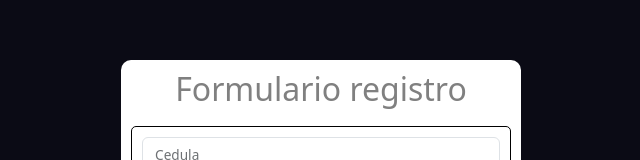
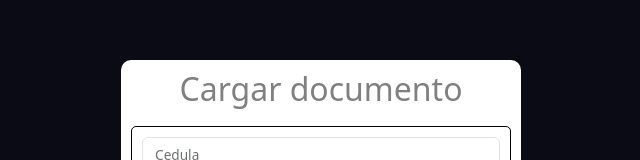
Before and after one commit to diegosagreda/registrodocumetos, a plain HTML site: page index.html in a window 1280 px wide. Shown: the part 169-329 px from the top of the page, without its empty margins (319-959 px from the left). Drawn offline with nearby package versions, Linux system fonts and the light colour scheme; some packages are replaced by stand-ins of ours; a script that the page names is missing.

Commit message:
My first commit

```diff
--- a/index.html
+++ b/index.html
@@ -11,7 +11,7 @@
 <body>
     <div class="main-container">
          <form class="form">
-            <h2 class="title">Formulario registro</h2>
+            <h2 class="title">Cargar documento</h2>
              <div class="datos-personales">
 
               <div class="form-floating mb-3">
```
